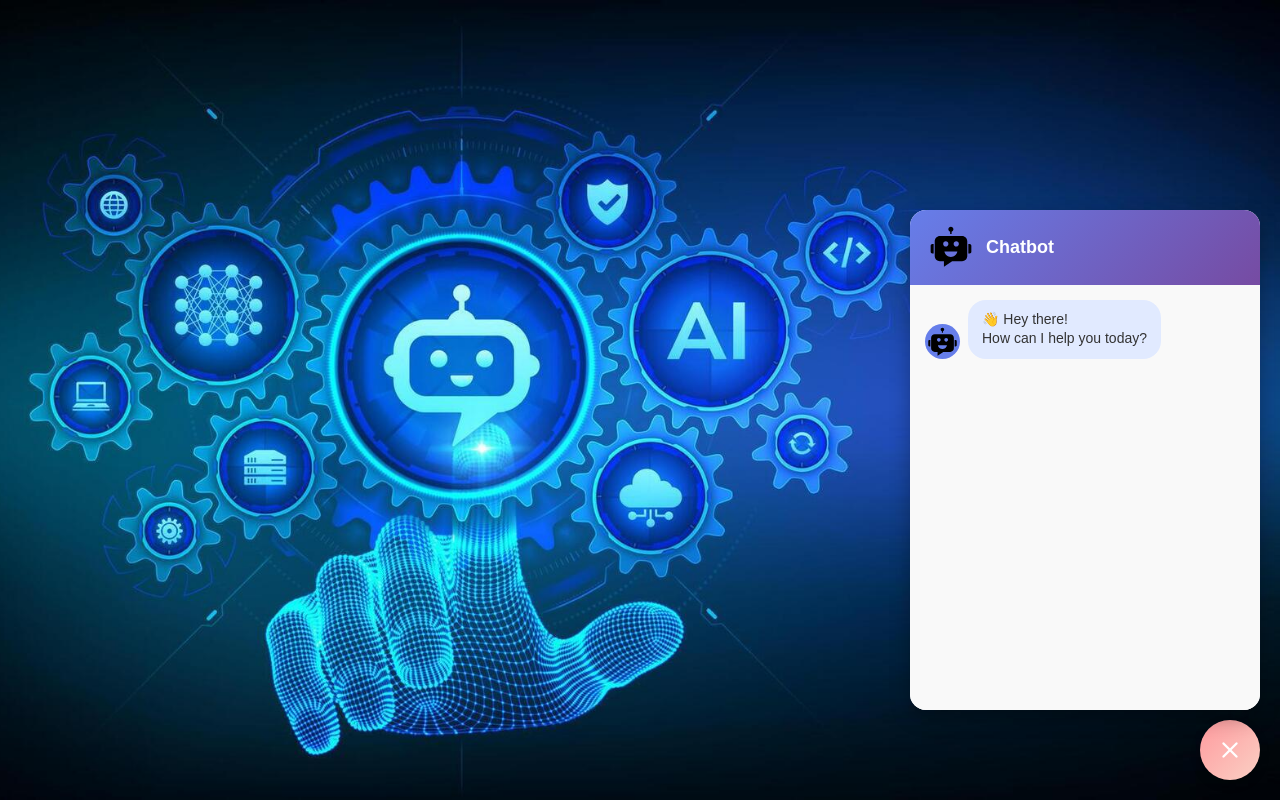
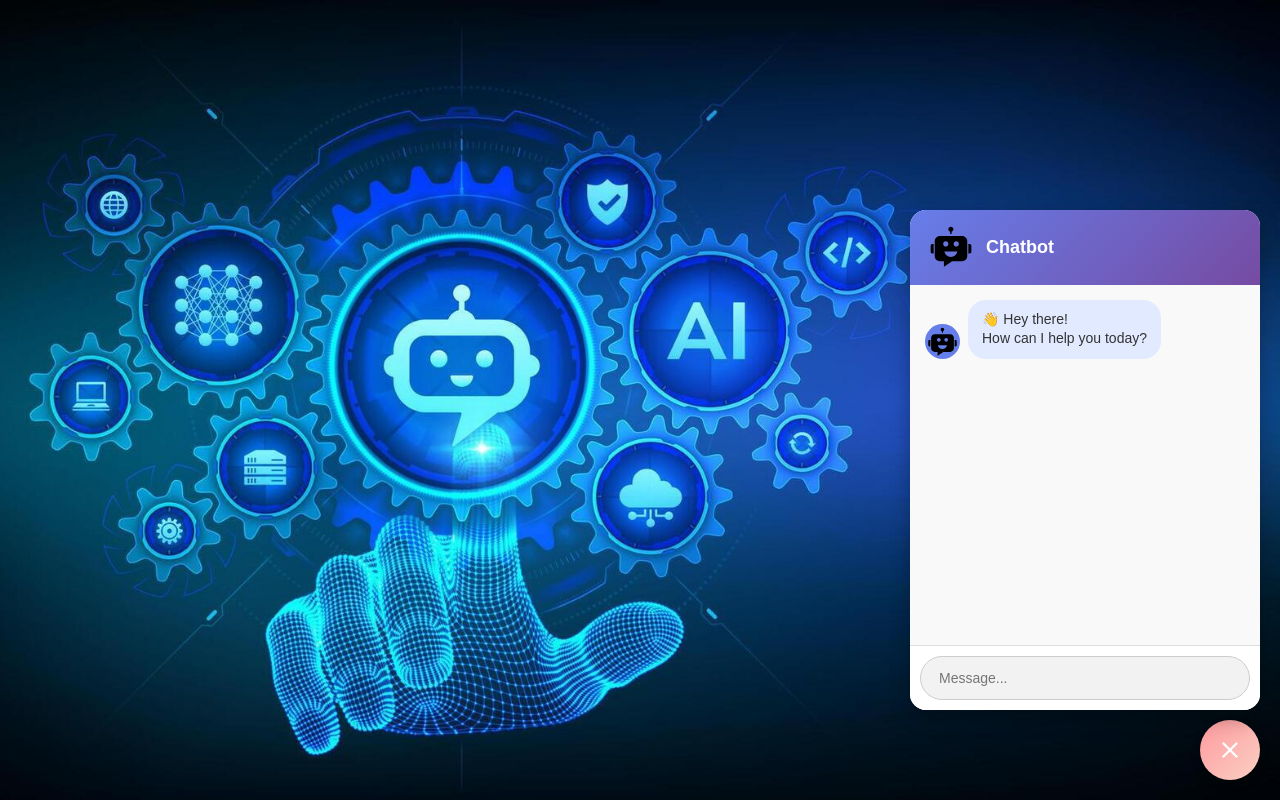
Before and after one commit to arunpanigrahi93/AI_CHATBOT, a React (Vite) app: page / in a window 1280 px wide. Both pictures are taken after a click on the button "mode_comment". Built offline with nearby package versions, Linux system fonts and the light colour scheme.

Commit message:
chatform

```diff
--- a/src/App.jsx
+++ b/src/App.jsx
@@ -122,13 +122,13 @@ const App = () => {
               )}
           </div>
 
-          {/* <div className="chat-footer">
+          <div className="chat-footer">
             <ChatForm
               setChatHistory={setChatHistory}
               generateBotResponse={generateBotResponse}
               chatHistory={chatHistory}
             />
-          </div> */}
+          </div>
         </div>
       )}
     </div>
```
